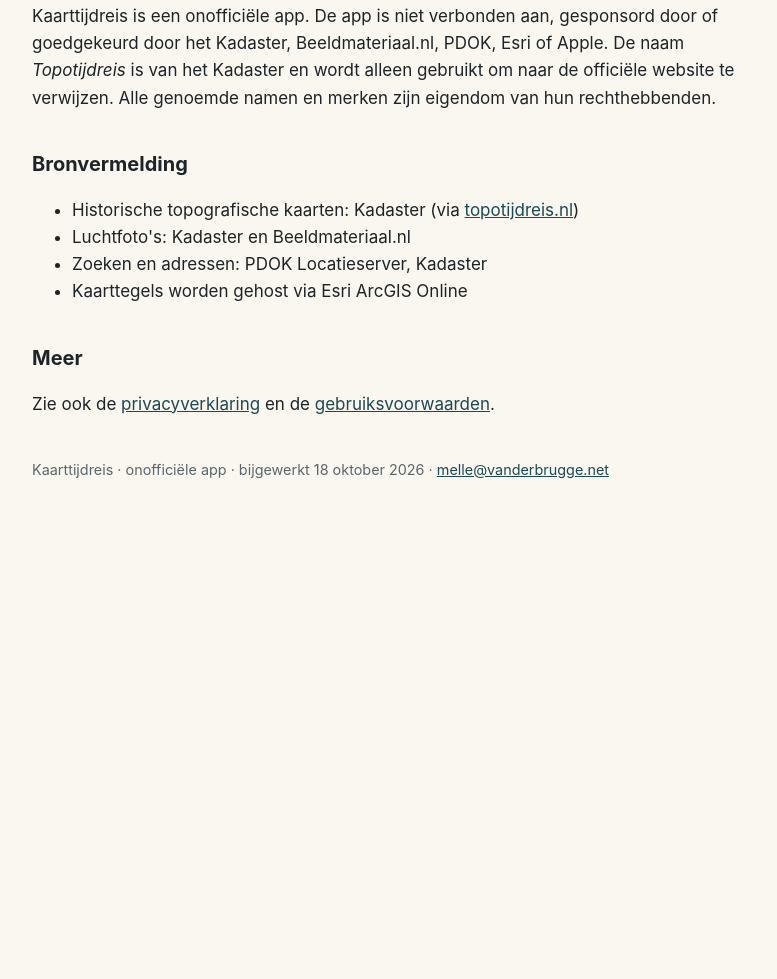
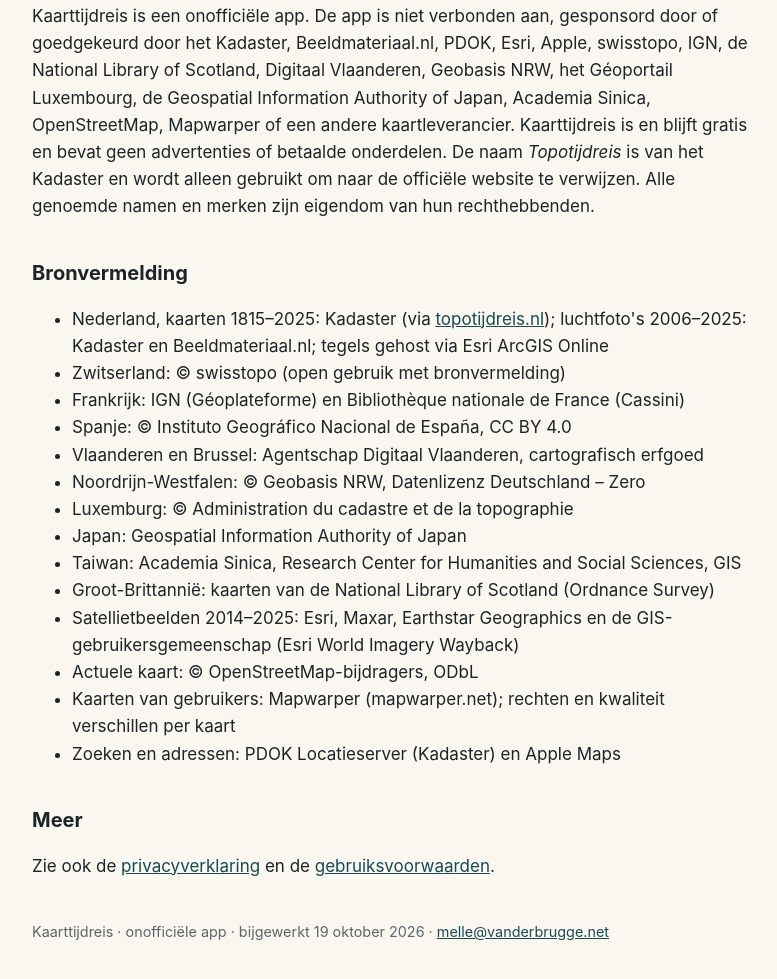
Before and after one commit to MellevdB/kaarttijdreis-support, a plain HTML site: page legal.html in a window 1280 px wide. Shown: the part 397-1376 px from the top of the page, without its empty margins (248-1025 px from the left). Before the commit the page ends 942 px from the top, so only its background shows below. Drawn offline with Linux system fonts and the light colour scheme.

Commit message:
Juridisch: alle bronnen en gratis-verklaring

```diff
--- a/legal.html
+++ b/legal.html
@@ -8,17 +8,27 @@
 .card{background:var(--card);border-radius:14px;padding:16px 20px;margin:16px 0}
 small,.mut{color:var(--mut)}footer{margin-top:40px;color:var(--mut);font-size:.9rem}
 </style></head><body><main><nav><a href="index.html">Support</a><a href="privacy.html">Privacy</a><a href="terms.html">Voorwaarden</a><a href="legal.html">Juridisch</a></nav><h1>Juridische informatie</h1>
-<p class="mut">Laatst bijgewerkt: 18 oktober 2026</p>
+<p class="mut">Laatst bijgewerkt: 19 oktober 2026</p>
 <h2>Aanbieder</h2>
 <p>Melle van der Brugge, Nederland<br>E-mail: <a href="mailto:melle@vanderbrugge.net">melle@vanderbrugge.net</a></p>
 <h2>Disclaimer</h2>
-<p>Kaarttijdreis is een onofficiële app. De app is niet verbonden aan, gesponsord door of goedgekeurd door het Kadaster, Beeldmateriaal.nl, PDOK, Esri of Apple. De naam <em>Topotijdreis</em> is van het Kadaster en wordt alleen gebruikt om naar de officiële website te verwijzen. Alle genoemde namen en merken zijn eigendom van hun rechthebbenden.</p>
+<p>Kaarttijdreis is een onofficiële app. De app is niet verbonden aan, gesponsord door of goedgekeurd door het Kadaster, Beeldmateriaal.nl, PDOK, Esri, Apple, swisstopo, IGN, de National Library of Scotland, Digitaal Vlaanderen, Geobasis NRW, het Géoportail Luxembourg, de Geospatial Information Authority of Japan, Academia Sinica, OpenStreetMap, Mapwarper of een andere kaartleverancier. Kaarttijdreis is en blijft gratis en bevat geen advertenties of betaalde onderdelen. De naam <em>Topotijdreis</em> is van het Kadaster en wordt alleen gebruikt om naar de officiële website te verwijzen. Alle genoemde namen en merken zijn eigendom van hun rechthebbenden.</p>
 <h2>Bronvermelding</h2>
 <ul>
-<li>Historische topografische kaarten: Kadaster (via <a href="https://www.topotijdreis.nl">topotijdreis.nl</a>)</li>
-<li>Luchtfoto's: Kadaster en Beeldmateriaal.nl</li>
-<li>Zoeken en adressen: PDOK Locatieserver, Kadaster</li>
-<li>Kaarttegels worden gehost via Esri ArcGIS Online</li>
+<li>Nederland, kaarten 1815–2025: Kadaster (via <a href="https://www.topotijdreis.nl">topotijdreis.nl</a>); luchtfoto's 2006–2025: Kadaster en Beeldmateriaal.nl; tegels gehost via Esri ArcGIS Online</li>
+<li>Zwitserland: © swisstopo (open gebruik met bronvermelding)</li>
+<li>Frankrijk: IGN (Géoplateforme) en Bibliothèque nationale de France (Cassini)</li>
+<li>Spanje: © Instituto Geográfico Nacional de España, CC BY 4.0</li>
+<li>Vlaanderen en Brussel: Agentschap Digitaal Vlaanderen, cartografisch erfgoed</li>
+<li>Noordrijn-Westfalen: © Geobasis NRW, Datenlizenz Deutschland – Zero</li>
+<li>Luxemburg: © Administration du cadastre et de la topographie</li>
+<li>Japan: Geospatial Information Authority of Japan</li>
+<li>Taiwan: Academia Sinica, Research Center for Humanities and Social Sciences, GIS</li>
+<li>Groot-Brittannië: kaarten van de National Library of Scotland (Ordnance Survey)</li>
+<li>Satellietbeelden 2014–2025: Esri, Maxar, Earthstar Geographics en de GIS-gebruikersgemeenschap (Esri World Imagery Wayback)</li>
+<li>Actuele kaart: © OpenStreetMap-bijdragers, ODbL</li>
+<li>Kaarten van gebruikers: Mapwarper (mapwarper.net); rechten en kwaliteit verschillen per kaart</li>
+<li>Zoeken en adressen: PDOK Locatieserver (Kadaster) en Apple Maps</li>
 </ul>
 <h2>Meer</h2>
-<p>Zie ook de <a href="privacy.html">privacyverklaring</a> en de <a href="terms.html">gebruiksvoorwaarden</a>.</p><footer>Kaarttijdreis · onofficiële app · bijgewerkt 18 oktober 2026 · <a href="mailto:melle@vanderbrugge.net">melle@vanderbrugge.net</a></footer></main></body></html>
+<p>Zie ook de <a href="privacy.html">privacyverklaring</a> en de <a href="terms.html">gebruiksvoorwaarden</a>.</p><footer>Kaarttijdreis · onofficiële app · bijgewerkt 19 oktober 2026 · <a href="mailto:melle@vanderbrugge.net">melle@vanderbrugge.net</a></footer></main></body></html>
```
